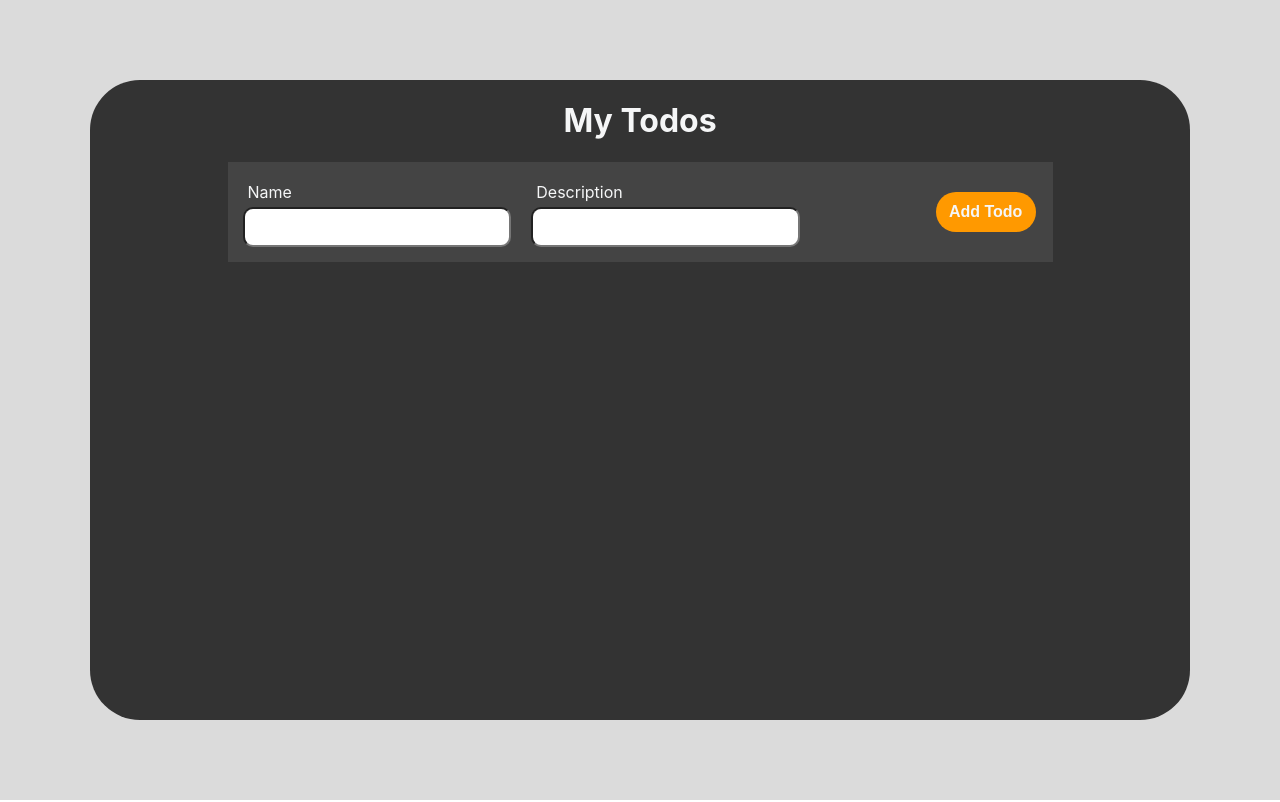
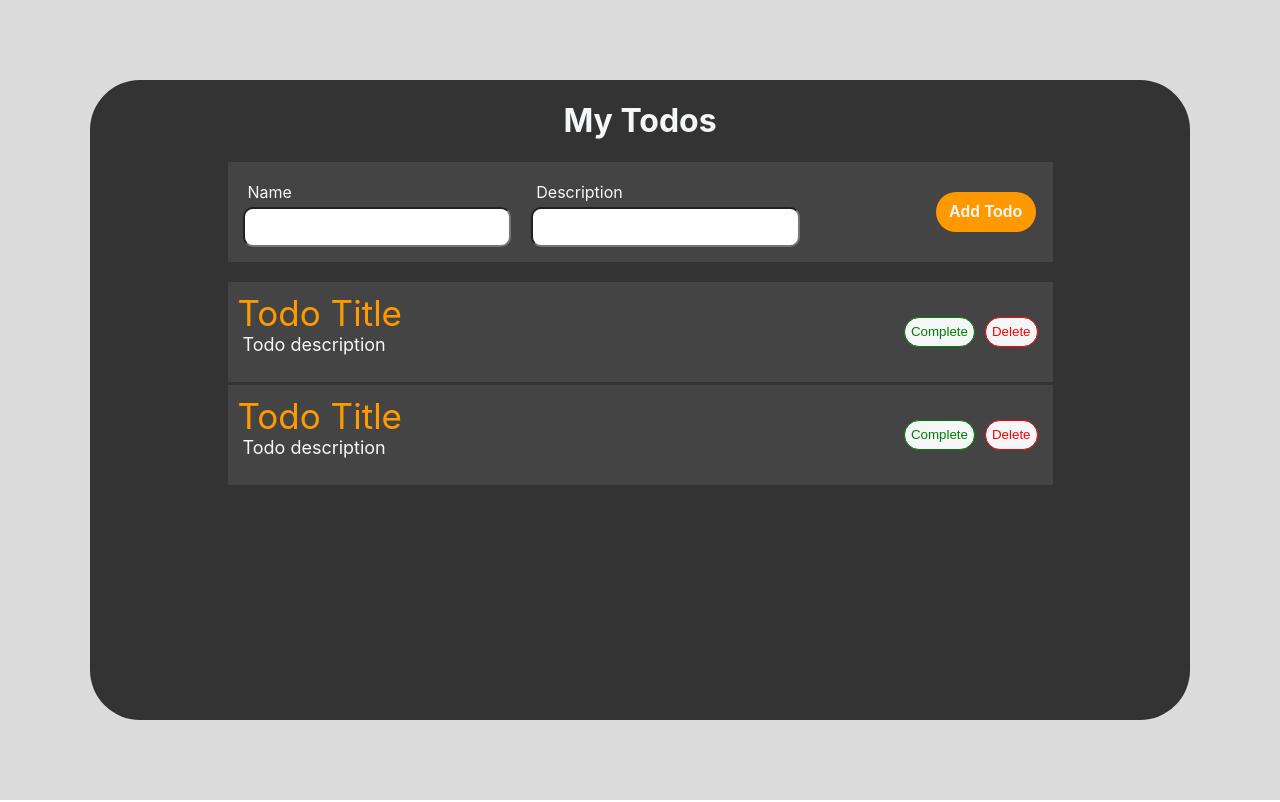
Before and after one commit to dustinyschild/todo-app-nextjs, a Next.js app: page / in a window 1280 px wide. Built offline with nearby package versions, Linux system fonts and the light colour scheme.

Commit message:
todo item styling

```diff
--- a/styles/MyTodos.module.css
+++ b/styles/MyTodos.module.css
@@ -79,6 +79,68 @@
   color: #F5F6F7;
 }
 
+.todoList {
+  display: flex;
+  flex-direction: column;
+
+  margin: 20px;
+  width: 100%;
+  height: 500px;
+
+  overflow-y: auto;
+}
+
+.todoItemContainer {
+  display: flex;
+  justify-content: space-between;
+
+  margin-bottom: 3px;
+  background-color: #444444;
+
+  height: 100px;
+}
+
+.todoItem {
+  margin: 10px;
+}
+
+.todoItem dt {
+  font-size: 35px;
+  color: #FF9900;
+}
+
+.todoItem dd {
+  font-size: large;
+  margin-left: 5px;
+  color: #F5F6F7;
+}
+
+.todoItemButtonGroup {
+  display: flex;
+  align-items: center;
+
+  margin: 10px;
+}
+
+.todoItemButtonGroup button {
+  margin: 5px;
+  height: 30px;
+
+  background-color: #F5F6F7;
+  border-radius: 20px;
+}
+
+.todoItemButtonGroup button.complete {
+  border: 1px solid green;
+  color: green;
+}
+
+.todoItemButtonGroup button.delete {
+  border: 1px solid red;
+  color: red
+}
+
+
 @media screen and (max-width: 1100px) {
   .inputGroup {
     width: unset;
--- a/styles/globals.css
+++ b/styles/globals.css
@@ -14,3 +14,7 @@ a {
 * {
   box-sizing: border-box;
 }
+
+button:hover {
+  cursor: pointer;
+}
--- a/views/components/MyTodos.js
+++ b/views/components/MyTodos.js
@@ -46,6 +46,29 @@ const MyTodos = () => {
           <button type="submit">Add Todo</button>
         </div>
       </form>
+      <dl className={styles.todoList}>
+        <div className={styles.todoItemContainer}>
+          <div className={styles.todoItem}>
+            <dt>Todo Title</dt>
+            <dd>Todo description</dd>
+          </div>
+          <div className={styles.todoItemButtonGroup}>
+            <button className={styles.complete}>Complete</button>
+            <button className={styles.delete}>Delete</button>
+          </div>
+        </div>
+
+        <div className={styles.todoItemContainer}>
+          <div className={styles.todoItem}>
+            <dt>Todo Title</dt>
+            <dd>Todo description</dd>
+          </div>
+          <div className={styles.todoItemButtonGroup}>
+            <button className={styles.complete}>Complete</button>
+            <button className={styles.delete}>Delete</button>
+          </div>
+        </div>
+      </dl>
     </div>
   );
 };
```
